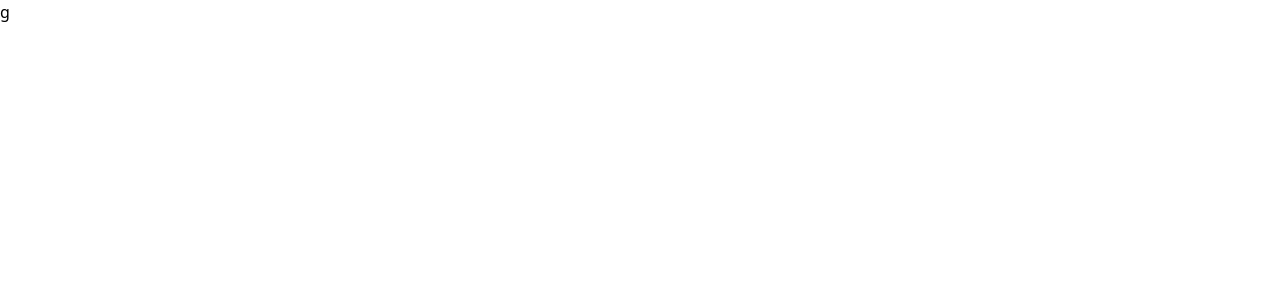
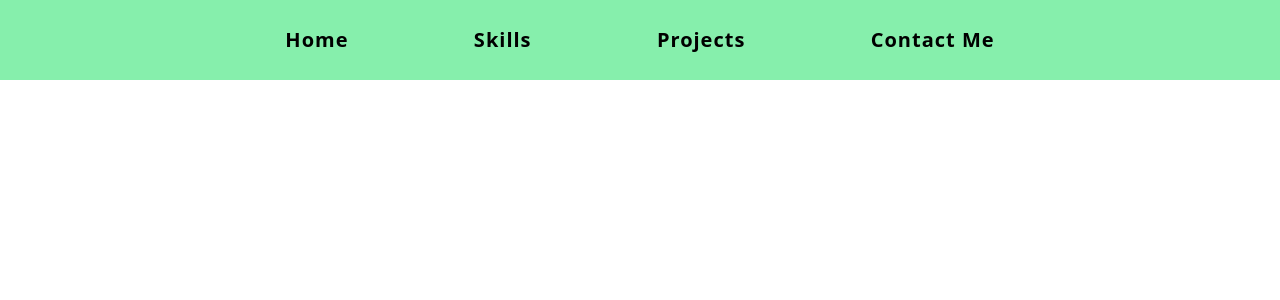
Before and after one commit to JoelKong/WebPortfolio, a Next.js app in the folder portfolio/: page / in a window 1280 px wide. Shown: the top 300 px of the page. Built offline with nearby package versions, Linux system fonts and the light colour scheme.

Commit message:
feat: finished header

```diff
--- /dev/null
+++ b/portfolio/src/components/Header.tsx
@@ -0,0 +1,38 @@
+import { useState } from "react";
+
+export default function Header(): JSX.Element {
+  const [selected, setSelected] = useState<any>({
+    home: true,
+    skills: false,
+    projects: false,
+    contactMe: false,
+  });
+
+  function navigate(e: any): void {
+    const navigatedPath = e.target.name;
+
+    const updatedSelected = Object.fromEntries(
+      Object.keys(selected).map((key) => [key, false])
+    );
+    updatedSelected[navigatedPath] = true;
+
+    setSelected(updatedSelected);
+  }
+
+  return (
+    <nav className="relative z-10 w-screen h-20 bg-green-300 flex justify-center items-center">
+      <div className="w-full md:w-3/4 flex flex-row justify-evenly font-semibold text-lg md:text-xl tracking-wider">
+        <button
+          className="hover:text-green-700"
+          name="home"
+          onClick={(e) => navigate(e)}
+        >
+          Home
+        </button>
+        <button>Skills</button>
+        <button>Projects</button>
+        <button>Contact Me</button>
+      </div>
+    </nav>
+  );
+}
--- a/portfolio/src/pages/index.tsx
+++ b/portfolio/src/pages/index.tsx
@@ -1,3 +1,5 @@
+import Header from "@/components/Header";
+
 export default function Home(): JSX.Element {
-  return <div>g</div>;
+  return <Header />;
 }
```
